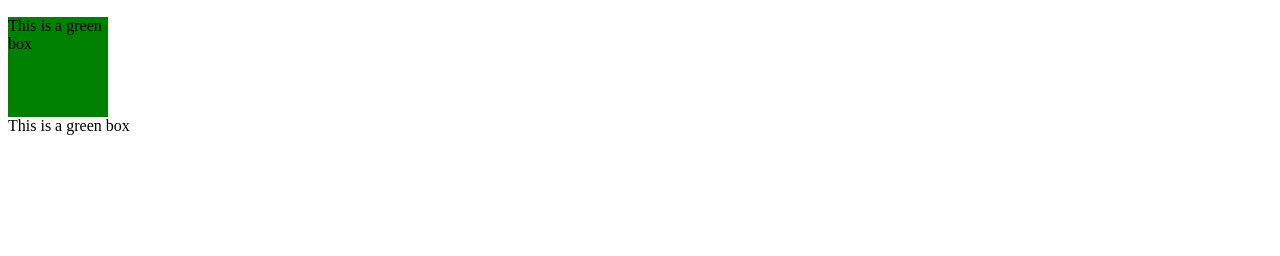
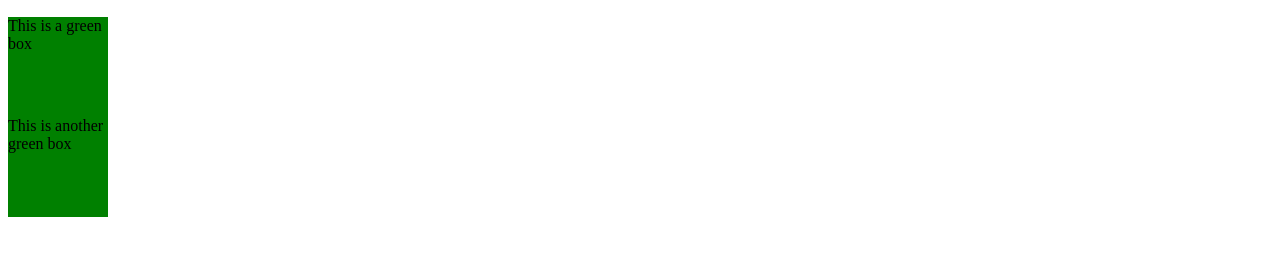
Before and after one commit to ahbakken/JS_tutorial, a plain HTML site: page css.html in a window 1280 px wide. Shown: the part 46-302 px from the top of the page. Drawn offline with Linux system fonts and the light colour scheme.

Commit message:
css tutorial 1 over

```diff
--- a/css.html
+++ b/css.html
@@ -9,7 +9,7 @@
 </head>
 <body>
     <p>CSS tutorial</p>
-    <div id="box">This is a green box</div>
-    <div>This is a green box</div>
+    <div class="box">This is a green box</div>
+    <div class="box">This is another green box</div>
 </body>
 </html>
--- a/style.css
+++ b/style.css
@@ -5,7 +5,7 @@ p {
     font-style: italic;
 }
 
-#box{
+.box{
     width: 100px;
     height: 100px;
     background: green;
```
